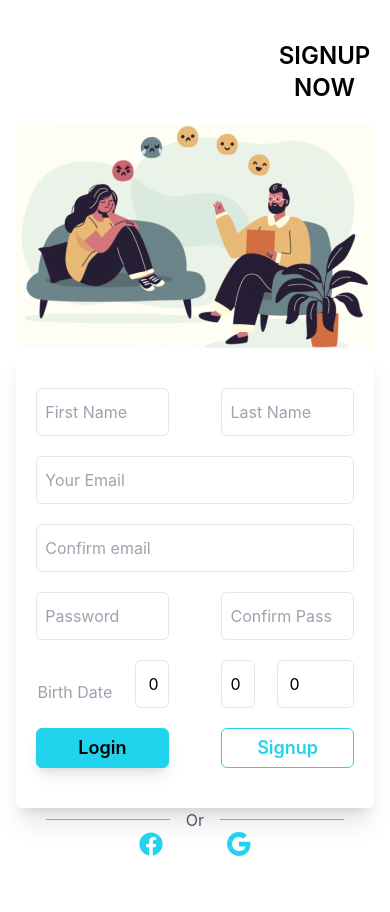
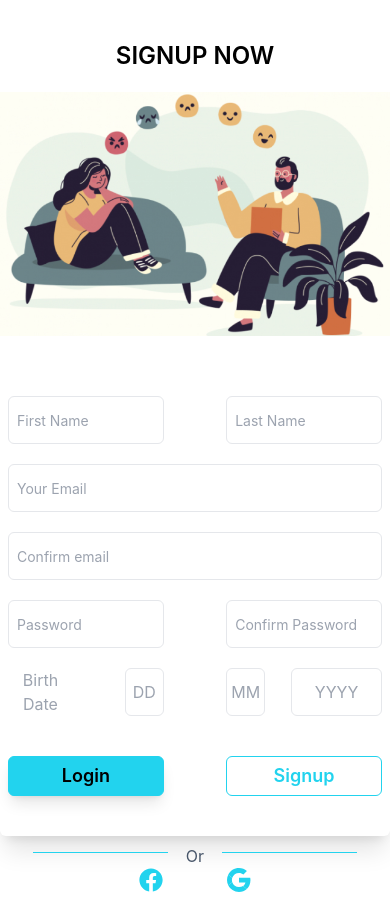
Before and after one commit to kogunlu/codezillas-capstone, a React (Create React App) app: page /signup in a window 390 px wide. Before the commit the page ends 856 px from the top, so only its background shows below. Built offline with nearby package versions, Linux system fonts and the light colour scheme.

Commit message:
Style | Login & signup pages UI part complete. Functions will be added.

```diff
--- /dev/null
+++ b/src/components/pages/Login/Socials.jsx
@@ -0,0 +1,19 @@
+import React from 'react'
+import {FaFacebook} from "react-icons/fa"
+import {GrGoogle} from "react-icons/gr"
+
+function Socials() {
+  return (
+    <div className='w-full flex items-center justify-center gap-16'>
+            <button type='button' className='w-1/12 flex justify-end'>
+                <FaFacebook className='text-cyan-400 text-2xl xl:text-3xl hover:text-cyan-200' />
+            </button>
+
+            <button type='button' className='w-1/12 flex justify-start'>
+                <GrGoogle className='text-cyan-400 text-2xl xl:text-3xl hover:text-cyan-200' />
+            </button>
+</div>
+  )
+}
+
+export default Socials
--- a/src/components/pages/Signup/Signup.jsx
+++ b/src/components/pages/Signup/Signup.jsx
@@ -1,9 +1,8 @@
-/* eslint-disable jsx-a11y/label-has-associated-control */
 import React from 'react'
-import {FaFacebook} from "react-icons/fa"
-import {GrGoogle} from "react-icons/gr"
+import Socials from "../Login/Socials"
 import signupPicture from "./Signup_picture/signup.jpg"
 import SignupForm from './SignupForm'
+
 
 function Signup() {
 
@@ -11,23 +10,23 @@ function Signup() {
 
 
   return (
-    <div className='h-full w-full flex flex-col justify-center items-end gap-5 mt-10'>
-          <div className='w-6/12 pl-16'>
+    <div className='h-full w-full flex flex-col justify-center items-center lg:items-end gap-5 mt-10 mb-5'>
+          <div className='w-6/12 lg:mr-5 xl:mr-8 2xl:mr-12'>
               <h2 className='text-center lg:text-start text-2xl font-semibold'>SIGNUP NOW</h2>
          </div>
 
-        <div className=' h-full lg:h-full w-full flex justify-center items-start md:items-center'>
+        <div className=' h-full w-full flex justify-center items-start md:items-center'>
 
-            <div className='h-5/6 md:h-full w-11/12 flex flex-col items-start justify-start md:justify-between'>
+            <div className='h-4/6 md:h-full w-full lg:w-11/12 flex flex-col items-start justify-start md:justify-between'>
 
 
-                <div className='flex flex-col lg:flex-row h-full w-full justify-evenly items-center'>
+                <div className='flex flex-col gap-5 lg:gap-0 lg:flex-row h-min w-full justify-evenly items-center'>
 
-                  <div className='w-full md:w-10/12 lg:w-5/12 h-full flex items-center justify-center md:items-start'>
+                  <div className='w-full md:w-10/12 lg:w-5/12 h-min flex items-center justify-center md:items-start'>
                           <img src={signupPicture} alt='login_picture' />
                     </div>
 
-                    <div className='h-auto md:h-4/6 lg:h-full w-full md:w-10/12 lg:w-5/12 flex flex-col justify-evenly md:justify-center md:gap-5 lg:justify-evenly lg:gap-0 items-center'>
+                    <div className='h-auto md:h-4/6 w-full md:w-10/12 lg:w-6/12 flex flex-col justify-evenly md:justify-center md:gap-5 lg:justify-evenly lg:gap-0 items-center'>
 
                         <div className='w-full h-5/6 md:h-3/6 lg:h-full shadow-xl rounded-md flex justify-center items-center '>
 
@@ -42,7 +41,7 @@ function Signup() {
                                         <hr className='border-1 border-cyan-400' />
                                     </div>
 
-                                    <p className='w-2/12 text-center text-slate-600'>Or</p>
+                                    <p className='w-2/12 mt-2 text-center text-base xl:text-xl text-slate-600'>Or</p>
 
                                     <div className='w-5/12'>
                                         <hr className='border-1 border-cyan-400' />
@@ -50,24 +49,11 @@ function Signup() {
 
                                 </div>
 
-                                <div className='w-full flex items-center justify-center gap-16'>
-                                    <button type='button' className='w-1/12 flex justify-end'>
-                                        <FaFacebook className='text-cyan-400 text-2xl hover:text-cyan-200' />
-                                    </button>
-
-                                    <button type='button' className='w-1/12 flex justify-start'>
-                                        <GrGoogle className='text-cyan-400 text-2xl hover:text-cyan-200' />
-                                    </button>
-                                </div>
-
+                            <Socials />
                         </div>
-
                     </div>
-
                 </div>
-
             </div>
-
         </div>
     </div>
   )
--- a/src/components/pages/Signup/SignupForm.jsx
+++ b/src/components/pages/Signup/SignupForm.jsx
@@ -1,12 +1,13 @@
-/* eslint-disable jsx-a11y/label-has-associated-control */
 import React from 'react'
 import { useNavigate } from 'react-router-dom'
 import { useFormik } from "formik";
 
 
 
+
 function SignupForm() {
     const navigate = useNavigate()
+
 
 
 
@@ -55,6 +56,26 @@ function SignupForm() {
         errors.confirmPassword = 'Passwords do not match.'
       }
 
+      if(!values.day){
+        errors.day = '*Required'
+      }else if(values.day < 1 || values.day > 31){
+        errors.day = 'Please submit a valid day.'
+      }else if((values.month === 2 && (values.day < 1 || values.day > 29)) || (values.month === 4 || values.month === 6 || values.month === 9 || values.month === 11) && (values.day < 1 || values.day > 30)){
+        errors.day = 'Please submit a valid day.'
+      }
+
+      if(!values.month){
+        errors.month = '*Required'
+      }else if(values.month < 1 || values.month > 12){
+        errors.month = 'Please submit a valid month.'
+      }
+
+      if(!values.year){
+        errors.year = '*Required'
+      }else if(values.year < 1900 || values.year > 2023){
+        errors.year = 'You can`t be that old!'
+      }
+
 
       return errors
     }
@@ -67,10 +88,9 @@ function SignupForm() {
         confirmEmail: "",
         password: "",
         confirmPassword: "",
-        day: 0,
-        month:0,
-        year:0,
-
+        day: "",
+        month:"",
+        year:"",
       },
       validate,
       onSubmit: values => {
@@ -96,7 +116,7 @@ function SignupForm() {
 
   return (
     <form
-    className='w-full h-full py-10 flex flex-col justify-between gap-5 items-center px-5'
+    className='w-full h-full py-10 flex flex-col justify-between gap-5 items-center px-2 md:px-5'
     onSubmit={formik.handleSubmit}
     >
 
@@ -105,45 +125,45 @@ function SignupForm() {
         <div className='w-5/12 flex flex-col'>
 
           <input type='text'
-          className='border w-full h-12 md:h-16 rounded-md pl-2 px-5 focus:outline-none focus:shadow-lg'
+          className='border w-full h-12 md:h-16 rounded-md pl-2 px-5 focus:outline-none focus:shadow-lg text-sm lg:text-base'
           placeholder='First Name'
           id='firstName'
           {...formik.getFieldProps('firstName')}
           />
-          {formik.touched.firstName && formik.errors.firstName ? <div className='text-red-400 italic'>{formik.errors.firstName}</div> : null}
+          {formik.touched.firstName && formik.errors.firstName ? <div className='text-red-400 italic text-sm lg:text-base'>{formik.errors.firstName}</div> : null}
         </div>
 
         <div className='w-5/12 flex flex-col'>
           <input type='text'
-          className='border w-full h-12 md:h-16 rounded-md pl-2 px-5 focus:outline-none focus:shadow-lg'
+          className='border w-full h-12 md:h-16 rounded-md pl-2 px-5 focus:outline-none focus:shadow-lg text-sm lg:text-base'
           placeholder='Last Name'
           id='lastName'
           {...formik.getFieldProps('lastName')}
           />
-          {formik.touched.lastName && formik.errors.lastName ? <div className='text-red-400 italic'>{formik.errors.lastName}</div> : null}
+          {formik.touched.lastName && formik.errors.lastName ? <div className='text-red-400 italic text-sm lg:text-base'>{formik.errors.lastName}</div> : null}
         </div>
 
        </div>
 
         <div className='w-full flex flex-col'>
           <input type='email'
-            className='border w-full h-12 md:h-16 rounded-md pl-2 px-5 focus:outline-none focus:shadow-lg'
+            className='border w-full h-12 md:h-16 rounded-md pl-2 px-5 focus:outline-none focus:shadow-lg text-sm lg:text-base'
             placeholder='Your Email'
             id='email'
             {...formik.getFieldProps('email')}
             />
-            {formik.touched.email && formik.errors.email? <div className='text-red-400 italic'>{formik.errors.email}</div> : null}
+            {formik.touched.email && formik.errors.email? <div className='text-red-400 italic text-sm lg:text-base'>{formik.errors.email}</div> : null}
 
         </div>
 
         <div className='w-full flex flex-col'>
           <input type='email'
-            className='border w-full h-12 md:h-16 rounded-md pl-2 px-5 focus:outline-none focus:shadow-lg'
+            className='border w-full h-12 md:h-16 rounded-md pl-2 px-5 focus:outline-none focus:shadow-lg text-sm lg:text-base'
             placeholder='Confirm email'
             id='confirmEmail'
             {...formik.getFieldProps('confirmEmail')}
           />
-          {formik.touched.confirmEmail && formik.errors.confirmEmail? <div className='text-red-400 italic'>{formik.errors.confirmEmail}</div> : null}
+          {formik.touched.confirmEmail && formik.errors.confirmEmail? <div className='text-red-400 italic text-sm lg:text-base'>{formik.errors.confirmEmail}</div> : null}
         </div>
 
          <div className='w-full flex justify-between'>
@@ -151,41 +171,37 @@ function SignupForm() {
          <div className='w-5/12 flex flex-col'>
 
             <input type='password'
-            className='border w-full h-12 md:h-16 rounded-md pl-2 px-5 focus:outline-none focus:shadow-lg'
+            className='border w-full h-12 md:h-16 rounded-md pl-2 px-5 focus:outline-none focus:shadow-lg text-sm lg:text-base'
             placeholder='Password'
             id='password'
             {...formik.getFieldProps('password')}
             />
-            {formik.touched.password && formik.errors.password? <div className='text-red-400 italic'>{formik.errors.password}</div> : null}
+            {formik.touched.password && formik.errors.password? <div className='text-red-400 italic text-sm lg:text-base'>{formik.errors.password}</div> : null}
          </div>
 
           <div className='w-5/12 flex flex-col'>
 
             <input type='password'
-            className='border w-full h-12 md:h-16 rounded-md pl-2 px-5 focus:outline-none focus:shadow-lg'
+            className='border w-full h-12 md:h-16 rounded-md pl-2 px-5 focus:outline-none focus:shadow-lg text-sm lg:text-base'
             placeholder='Confirm Password'
             id='confirmPassword'
             {...formik.getFieldProps('confirmPassword')}
             />
-            {formik.touched.confirmPassword && formik.errors.confirmPassword? <div className='text-red-400 italic'>{formik.errors.confirmPassword}</div> : null}
+            {formik.touched.confirmPassword && formik.errors.confirmPassword? <div className='text-red-400 italic text-sm lg:text-base'>{formik.errors.confirmPassword}</div> : null}
           </div>
        </div>
 
        <div className='w-full flex justify-between'>
            <div className='w-5/12 flex justify-between'>
-             <label htmlFor='birthdate' className='text-gray-400 w-7/12 text-center pt-5'>Birth Date</label>
+             <p htmlFor='birthdate' className='text-gray-400 w-5/12 lg:w-7/12 text-center lg:pt-5'>Birth Date</p>
                  <input
                  id='day'
                  name='day'
                  type='number'
-                 className='border w-3/12 h-12 md:h-16 rounded-md pl-3 focus:outline-none focus:shadow-lg'
+                 className='border w-3/12 h-12 md:h-16 rounded-md text-center lg:text-start lg:pl-3 focus:outline-none focus:shadow-lg'
                  placeholder='DD'
                  {...formik.getFieldProps('day')}
-                // onChange={formik.handleChange}
-                // onBlur={formik.handleBlur}
-                // value={formik.values.day.toString()}
                  />
-
            </div>
 
            <div className='w-5/12 flex justify-between'>
@@ -193,7 +209,7 @@ function SignupForm() {
                  id='month'
                  name='month'
                  type='number'
-                 className='border w-3/12 h-12 md:h-16 rounded-md pl-2 focus:outline-none focus:shadow-lg'
+                 className='border w-3/12 h-12 md:h-16 rounded-md text-center lg:text-start lg:pl-2 focus:outline-none focus:shadow-lg'
                  placeholder='MM'
                  {...formik.getFieldProps('month')}
                  />
@@ -202,11 +218,30 @@ function SignupForm() {
                  id='year'
                  name='year'
                  type='number'
-                 className='border w-7/12 h-12 md:h-16 rounded-md pl-3 px-5 focus:outline-none focus:shadow-lg'
+                 className='border w-7/12 h-12 md:h-16 rounded-md text-center lg:text-start lg:pl-3 lg:px-5 focus:outline-none focus:shadow-lg'
                  placeholder='YYYY'
                  {...formik.getFieldProps('year')}
                  />
            </div>
+       </div>
+
+       <div className='w-full flex justify-between'>
+
+        <div className='w-5/12 flex justify-end'>
+          {formik.touched.day && formik.errors.day? <div className='text-red-400 text-sm lg:text-base italic'>{formik.errors.day}</div> : null}
+        </div>
+
+        <div className='w-5/12 flex justify-between'>
+          <div className='w-full flex justify-start '>
+
+            {formik.touched.month && formik.errors.month? <div className='text-red-400 text-sm lg:text-base italic	'>{formik.errors.month}</div> : null}
+          </div>
+
+          <div className='w-full flex justify-end' >
+
+            {formik.touched.year && formik.errors.year? <div className='text-red-400 text-sm lg:text-base italic 	'>{formik.errors.year}</div> : null}
+          </div>
+        </div>
        </div>
 
        <div className='w-full flex justify-between items-center'>
```
Also changed, not shown: src/components/pages/Login/Login.jsx (+9 -18 lines).
